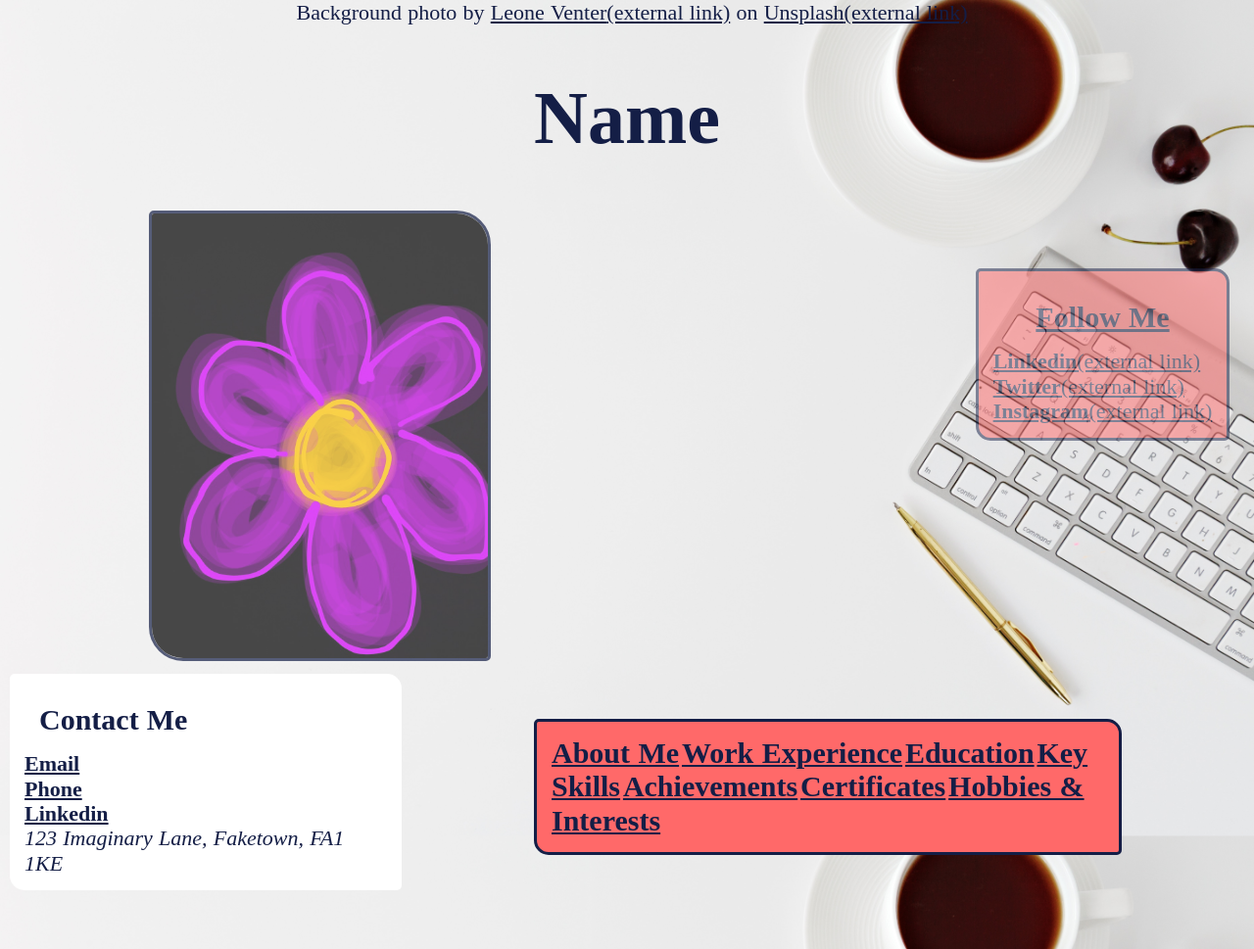
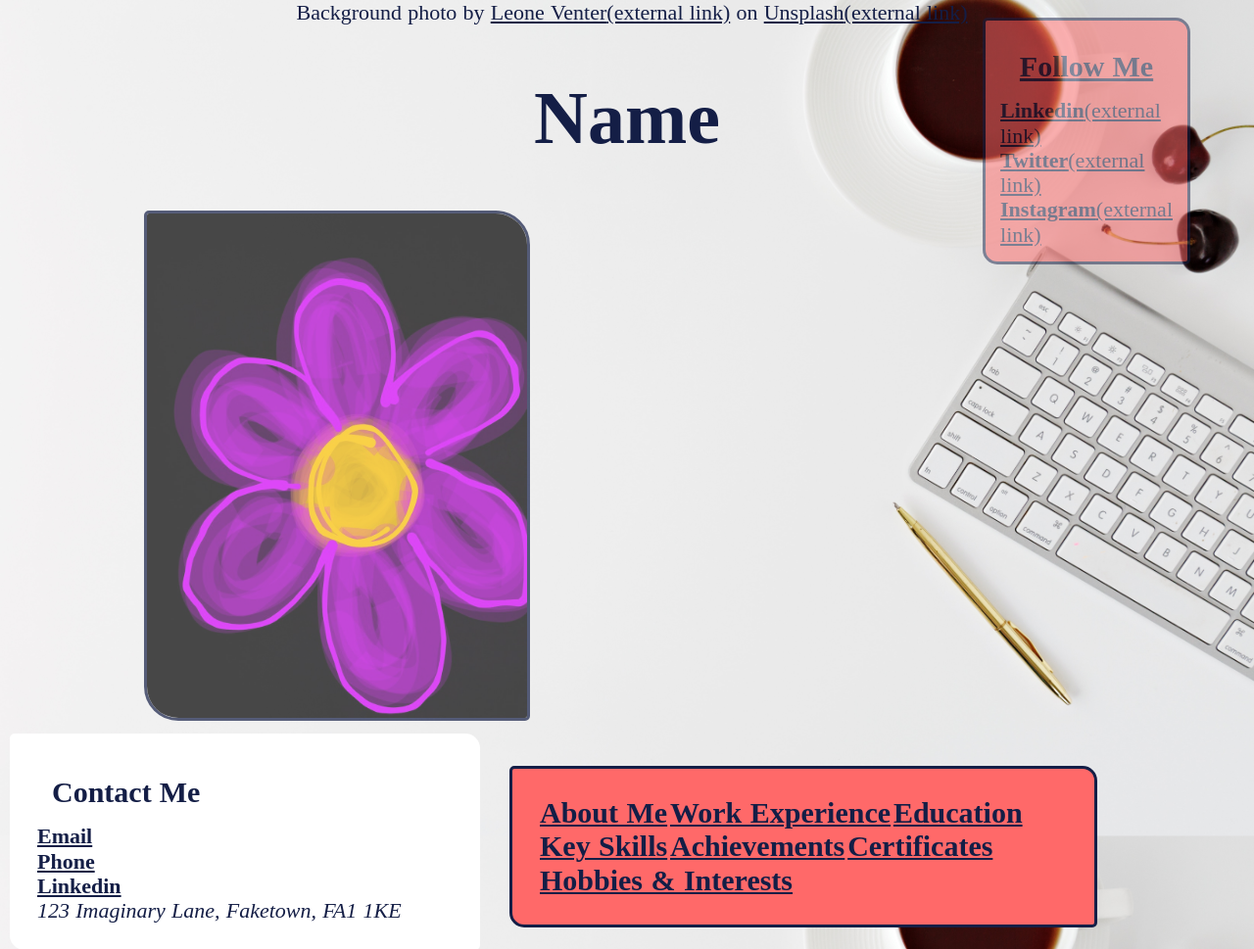
Before and after one commit to em4321/Homework, a plain HTML site: page index.html in a window 1280 px wide. Shown: the top 969 px of the page at 98% size. Drawn offline with nearby package versions, Linux system fonts and the light colour scheme.

Commit message:
Add files via upload

```diff
--- a/style.css
+++ b/style.css
@@ -132,6 +132,7 @@ h2 {
   flex-wrap: wrap;
   align-items: center;
   justify-content: center;
+  position: relative;
 }
   .container.back-to-about-me {
     flex-wrap: wrap;
@@ -160,12 +161,6 @@ text-align: center;
 img, video, iframe, .nav, .follow-me {
 border: 0.3rem solid #141E46;
 }
-img, .overlay {
-  width: 35%;
-  border-radius: 5px 35px 5px 35px;
-  margin-bottom: 10px;
-  margin-left: 10px;
-}
 img {
   opacity: 0.7;
 }
@@ -181,9 +176,9 @@ img {
   list-style: none;
 }
 .nav {
-    width: 600px;
+    width: 60rem;
     margin: auto;
-    padding: 15px;
+    padding: 1.5rem;
     bottom: 30rem;
     top: 30rem;
 }
@@ -267,7 +262,7 @@ a[href]:hover, button:hover {
   }
   #follow {
     position: sticky;
-    bottom: 35rem;
+    bottom: 50rem;
     left: 100rem;
   }
   .footer {
@@ -294,7 +289,7 @@ color: #ffffff;
   height: 30rem;
 }
   }
-@media screen and (min-width: 600px) and (max-width: 1200px) {
+@media screen and (min-width: 530px) and (max-width: 1200px) {
     .nav, video, .follow-me {
      background-color: #d35e9b;
     }
@@ -326,15 +321,48 @@ color: #ffffff;
         color:  #ffffff;
  }
  }
- @media screen and (min-width: 400px) and (max-width: 600px) {
+ @media screen and (min-width: 880px) {
     #follow {
-        width: 40px;
+      right: 1rem;
+      margin: 3rem;
     }
+
+    .contact {
+      width: 48rem;
+      padding: 2.8rem;
+    }
+    .nav {
+      padding: 2.8rem;
+      margin-left: 3rem;
+  }
+}
+  @media screen and (min-width: 1200px) {
+    #follow {
+      position: fixed;
+    }
+
  }
- @media screen and (min-width: 400px) and (max-width: 600px) {
+ @media screen and (min-width: 530px) {
+ img, .overlay {
+  width: 40%;
+  border-radius: 5px 35px 5px 35px;
+  margin-bottom: 10px;
+  margin-left: auto;
+  margin-right: auto;
+}
+ }
+ @media screen and (min-width: 530px) and (max-width: 600px) {
     .video {
         display: flex;
         flex-wrap: wrap;
 
  }
 }
+ @media screen and (min-width: 1310px) {
+  .container > header {
+    display: flex;
+    flex-wrap: wrap;
+    justify-content: center;
+    align-items: center;
+  }
+}
```
